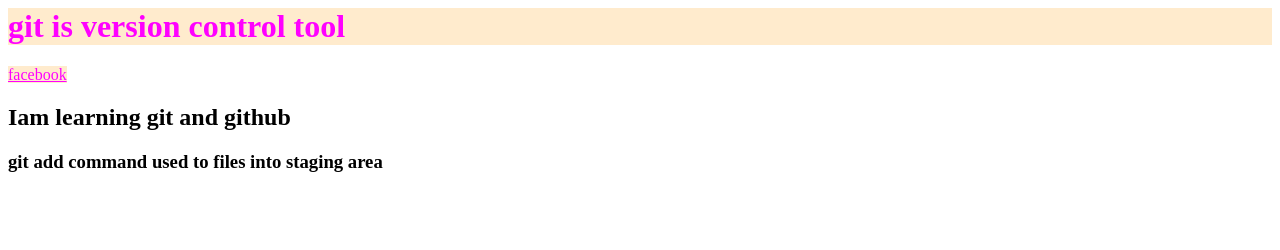
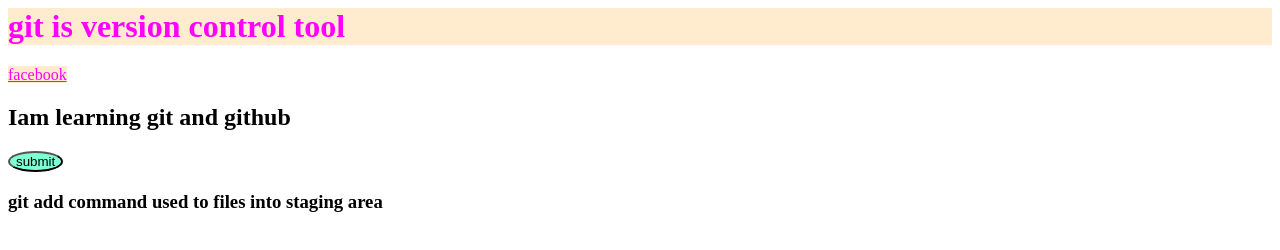
Before and after one commit to ushakadirigit/My-first-HTML-project-file-using-github, a plain HTML site: page index.html in a window 1280 px wide. Drawn offline with Linux system fonts and the light colour scheme.

Commit message:
second commit

```diff
--- a/index.html
+++ b/index.html
@@ -7,6 +7,7 @@
         <h1 >git is version control tool</h1>
         <a href="#">facebook</a>
         <h2>Iam learning git and github</h2>
+        <button>submit</button>
         <h3>git add command used to files into staging area</h3>
     </body>
 </html>
--- a/style.css
+++ b/style.css
@@ -2,3 +2,7 @@ h1,a{
     color:magenta;
     background-color: blanchedalmond;
 }
+button{
+    background-color: aquamarine;
+    border-radius: 50%;
+}
```
